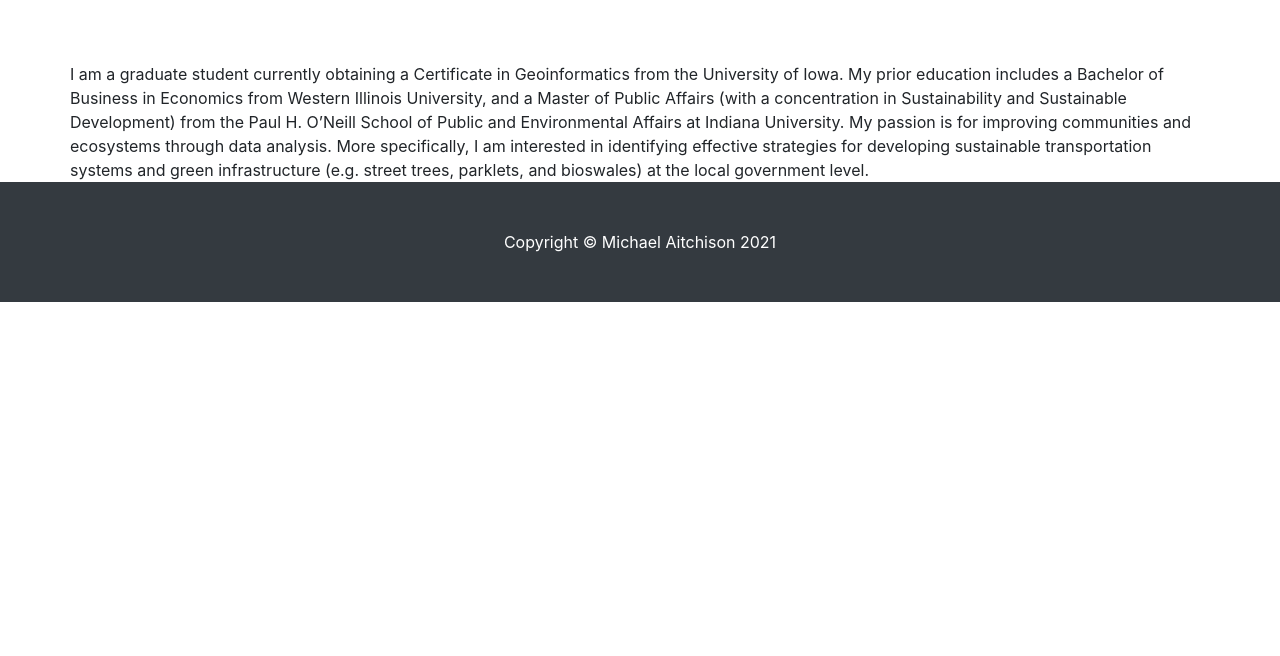
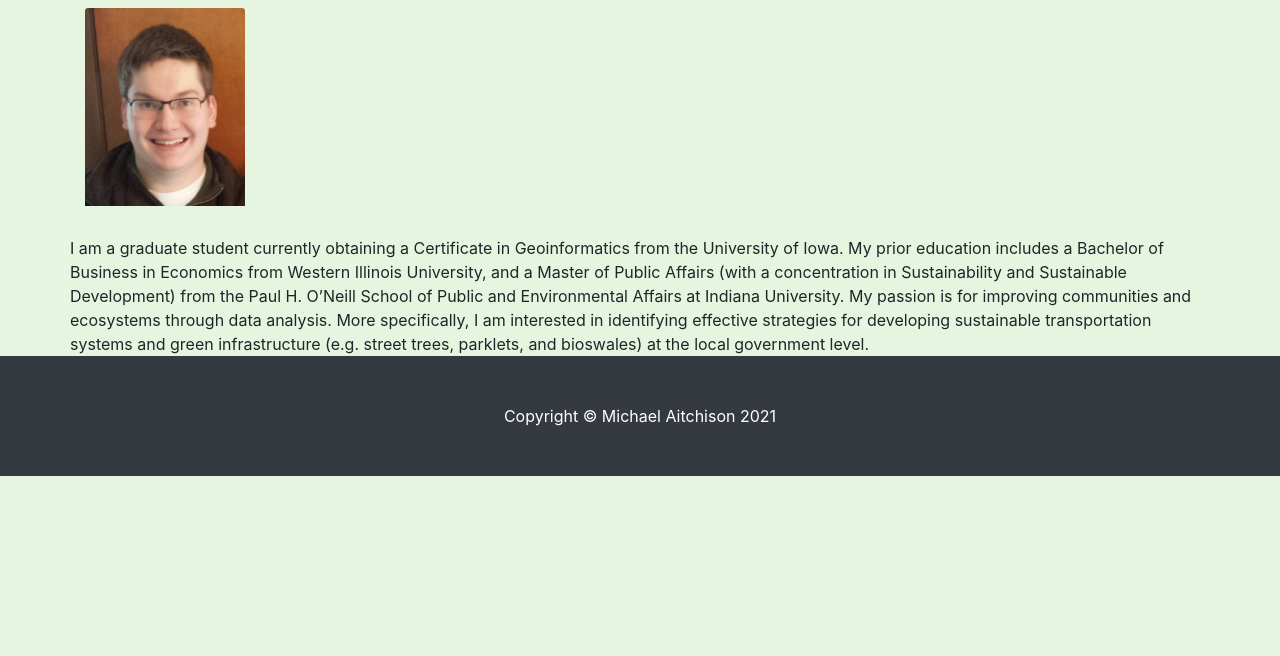
Before and after one commit to geog3540/matchison, a website: page shortbio.html in a window 1280 px wide. Shown: the part 144-800 px from the top of the page. Drawn offline with Linux system fonts and the light colour scheme.

Commit message:
Update bio, comment out extra tiles

```diff
--- a/css/3-col-portfolio.css
+++ b/css/3-col-portfolio.css
@@ -6,6 +6,7 @@
 
 body {
   padding-top: 54px;
+  background-color: #e5f5e0;
 }
 
 @media (min-width: 992px) {
--- a/shortbio.html
+++ b/shortbio.html
@@ -57,8 +57,8 @@
       </h1>
 
       <div class="row">
-          <div class="col-lg-4 col-sm-6 portfolio-item">
-              <img class="card-img-top" src="images/koylu_portrait.jpg" alt="">
+          <div class="col-lg-2 col-sm-5 portfolio-item">
+              <img class="card-img-top" src="images/bio_pic.jpg" alt="">
          </div>
          <p class="card-text">I am a graduate student currently obtaining a Certificate in Geoinformatics from the University of Iowa.
            My prior education includes a Bachelor of Business in Economics from Western Illinois University, and a Master of Public Affairs
```
Also changed, not shown: index.html (+4 -4 lines), images/bio_pic.jpg (added).
